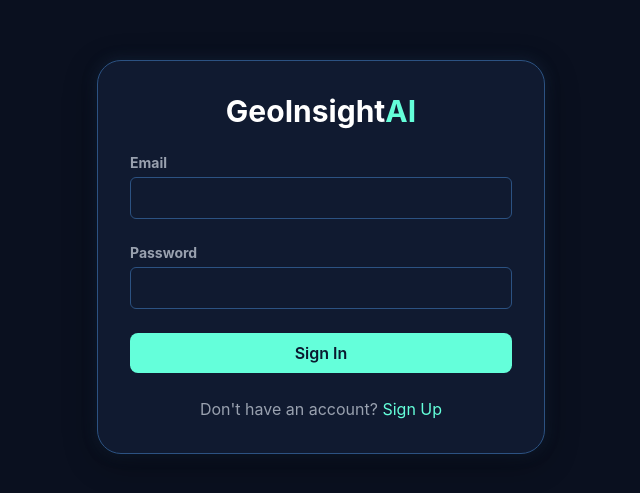
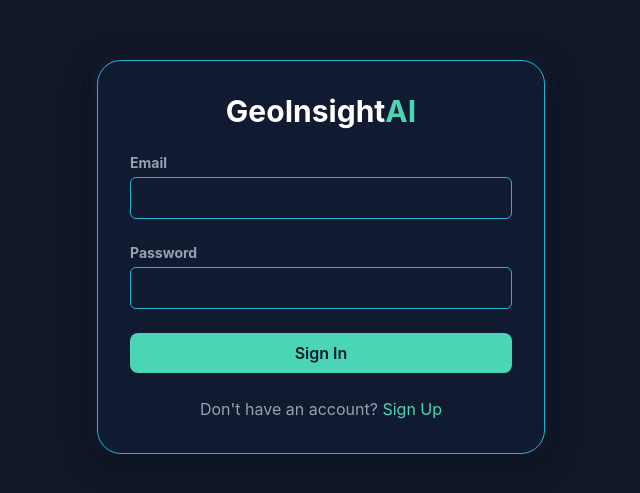
Before and after one commit to k3053/GeoInsight.AI, a React (Vite) app in the folder frontend/: page / in a window 1280 px wide. Shown: the part 143-636 px from the top of the page, without its empty margins (319-959 px from the left). Built offline with nearby package versions, Linux system fonts and the light colour scheme; no server answers.

Commit message:
Updated UI

```diff
--- a/frontend/src/components/Header.jsx
+++ b/frontend/src/components/Header.jsx
@@ -1,7 +1,7 @@
 import React from 'react';
 import Filters from './Filters';
-import { LogOut } from 'lucide-react'; // For a clean logout icon
-import { auth } from '../firebaseConfig'; // To get the current user's email for a tooltip
+import { LogOut } from 'lucide-react';
+import { auth } from '../firebaseConfig';
 
 const Header = ({ searchQuery, setSearchQuery, onSearch, locationSelected, handleLogout }) => {
   const user = auth.currentUser;
@@ -13,7 +13,12 @@ const Header = ({ searchQuery, setSearchQuery, onSearch, locationSelected, handl
   };
 
   return (
-    <header className="p-4 flex flex-col lg:flex-row items-center justify-between gap-4 lg:gap-0 bg-transparent w-full">
+    // Added mx-5 for horizontal margins and removed w-full
+    <header
+      className="bg-[var(--theme-surface)] border-x border-b border-[var(--theme-border)] rounded-b-[1.5rem]
+                 p-4 flex flex-col lg:flex-row items-center justify-between gap-4 lg:gap-0 flex-shrink-0
+                 shadow-[0_8px_32px_rgba(0,0,0,0.4)] mx-0"
+    >
       {/* Left: Title */}
       <div className="flex-shrink-0 lg:flex-1 lg:justify-start">
         <h1 className="text-2xl font-bold text-white tracking-wider">
@@ -29,7 +34,7 @@ const Header = ({ searchQuery, setSearchQuery, onSearch, locationSelected, handl
           value={searchQuery}
           onChange={(e) => setSearchQuery(e.target.value)}
           onKeyDown={handleKeyDown}
-          className="w-full max-w-md bg-[var(--theme-surface)] text-white px-4 py-2 rounded-full border border-[var(--theme-border)] focus:outline-none focus:ring-2 focus:ring-[var(--theme-primary)]"
+          className="w-full max-w-md bg-transparent text-white px-4 py-2 rounded-full border border-[var(--theme-border)] focus:outline-none focus:ring-2 focus:ring-[var(--theme-primary)]"
         />
       </div>
 
@@ -37,7 +42,6 @@ const Header = ({ searchQuery, setSearchQuery, onSearch, locationSelected, handl
       <div className="w-full lg:w-auto lg:flex-1 flex items-center justify-center lg:justify-end gap-4">
         <Filters locationSelected={locationSelected} />
 
-        {/* New Logout Button */}
         {user && (
             <button
               onClick={handleLogout}
--- a/frontend/src/index.css
+++ b/frontend/src/index.css
@@ -5,10 +5,10 @@
 
 /* GeoInsight AI Theme Variables */
 :root {
-  --theme-bg: #0a101f; /* Deep, dark blue */
+  --theme-bg: #111727; /* Deep, dark blue */
   --theme-surface: #101a30; /* Slightly lighter surface color */
-  --theme-border: #2c5282; /* Muted blue for borders */
-  --theme-primary: #64ffda; /* Neon green/teal accent */
+  --theme-border: #22b4d4; /* Muted blue for borders */
+  --theme-primary: #4ad5b4; /* Neon green/teal accent */
   --theme-text-primary: #e2e8f0; /* Light gray/white text */
   --theme-text-secondary: #a0aec0; /* Muted gray text */
 }
@@ -32,7 +32,7 @@ body {
 
 .card-floating:hover {
   transform: translateY(-5px);
-  box-shadow: 0 12px 40px rgba(0, 0, 0, 0.5), 0 0 25px rgba(100, 255, 218, 0.4);
+  box-shadow: 0 12px 40px rgba(0, 0, 0, 0.5), 0 0 25px rgba(6, 209, 220, 0.736);
 }
 
 /* Button Styles */
--- a/frontend/src/pages/HomePage.jsx
+++ b/frontend/src/pages/HomePage.jsx
@@ -16,7 +16,9 @@ const HomePage = ({ handleLogout }) => {
   };
 
   return (
-    <div className="flex flex-col h-screen overflow-hidden p-2 lg:p-4 bg-[var(--theme-bg)]">
+    // Main container with padding
+    <div className="flex flex-col h-screen overflow-hidden p-4 bg-[var(--theme-bg)] gap-4">
+      {/* Header now sits outside the main grid */}
       <Header
         searchQuery={searchQuery}
         setSearchQuery={setSearchQuery}
@@ -25,8 +27,10 @@ const HomePage = ({ handleLogout }) => {
         handleLogout={handleLogout}
       />
 
-      <main className="flex-grow flex flex-col lg:grid lg:grid-cols-2 lg:grid-rows-2 gap-4 p-2 lg:p-4 h-full overflow-y-auto lg:overflow-hidden">
+      {/* Main content grid takes the remaining space */}
+      <main className="flex-grow grid grid-cols-1 pt-4 lg:grid-cols-2 lg:grid-rows-2 gap-4 h-full overflow-y-auto lg:overflow-hidden">
 
+        {/* Box 1: Map (Top-Left on Desktop) */}
         <div className="h-[50vh] lg:h-auto lg:col-start-1 lg:row-start-1 card-floating">
           <MapSection
             searchQuery={searchQuery}
@@ -35,11 +39,12 @@ const HomePage = ({ handleLogout }) => {
           />
         </div>
 
+        {/* Box 3: Chat (Bottom-Left on Desktop) */}
         <div className="h-[60vh] lg:h-auto lg:col-start-1 lg:row-start-2 card-floating overflow-hidden">
-          <ChatSection />
+           <ChatSection />
         </div>
 
-        {/* Pass the locationSelected state as a prop here */}
+        {/* Box 2 & 4: Dashboard (Entire Right Column on Desktop) */}
         <div className="h-[70vh] lg:h-auto lg:col-start-2 lg:row-start-1 lg:row-span-2 card-floating overflow-hidden">
           <DashboardCharts locationSelected={locationSelected} />
         </div>
```
